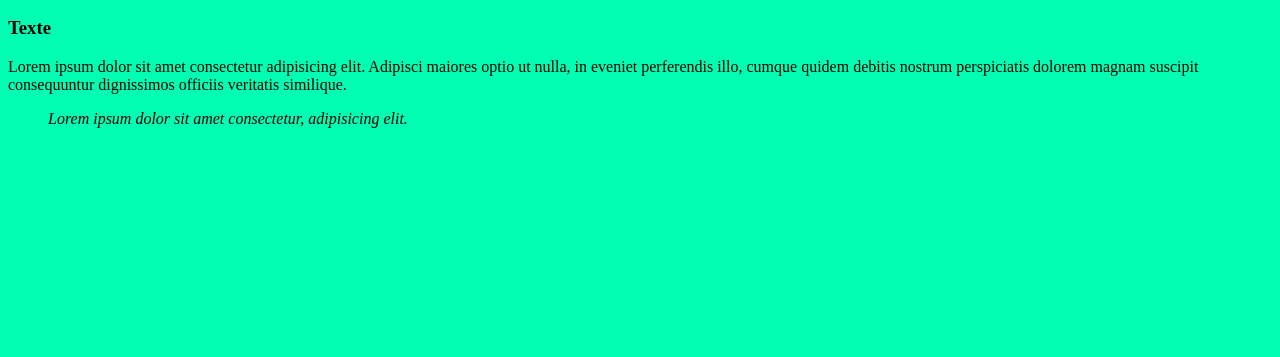
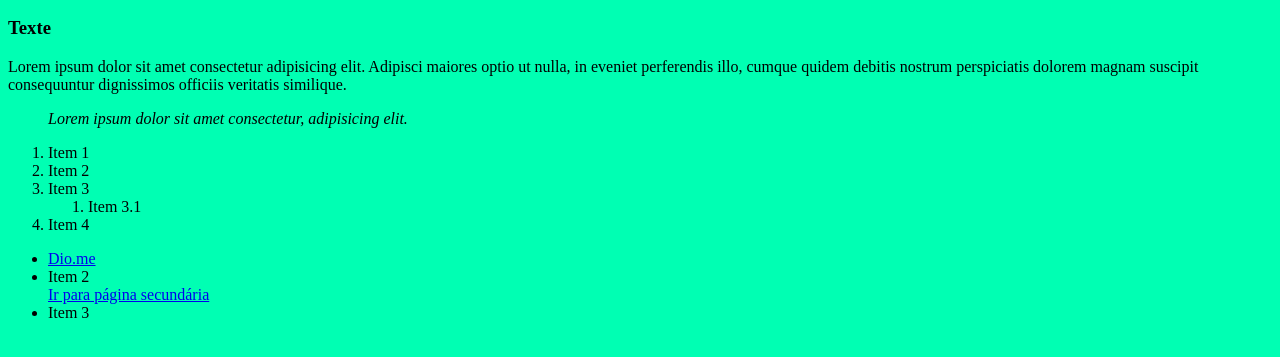
Before and after one commit to DiAngello/Projetos-Iniciais, a plain HTML site: page CursoHTML/index.html in a window 1280 px wide. Shown: the part 311-668 px from the top of the page. Drawn offline with Linux system fonts and the light colour scheme.

Commit message:
Aula2_14/03

```diff
--- a/CursoHTML/index.html
+++ b/CursoHTML/index.html
@@ -19,6 +19,22 @@
             Lorem ipsum dolor sit amet consectetur, adipisicing elit.
         </i>
         </blockquote>
-
+        <ol><!--Lista ordenada (números)-->
+            <li>Item 1</li>
+            <li>Item 2</li>
+            <li>Item 3</li>
+                <ol>
+                    <li>Item 3.1</li>
+                </ol>
+            <li>Item 4</li>
+        </ol>
+        <ul> <!--Lista não ordenada (marcadores)-->
+            <li>
+                <a href="https://dio.me" title="Clique aqui e confira" target="blank">Dio.me</a><!--Links + balão em cima do link + abrir na aba ou em outra aba-->
+            </li>
+            <li>Item 2</li>
+                <a href="about.html"> Ir para página secundária</a>
+            <li>Item 3</li>
+        </ul>
     </body>
 </html>
```
